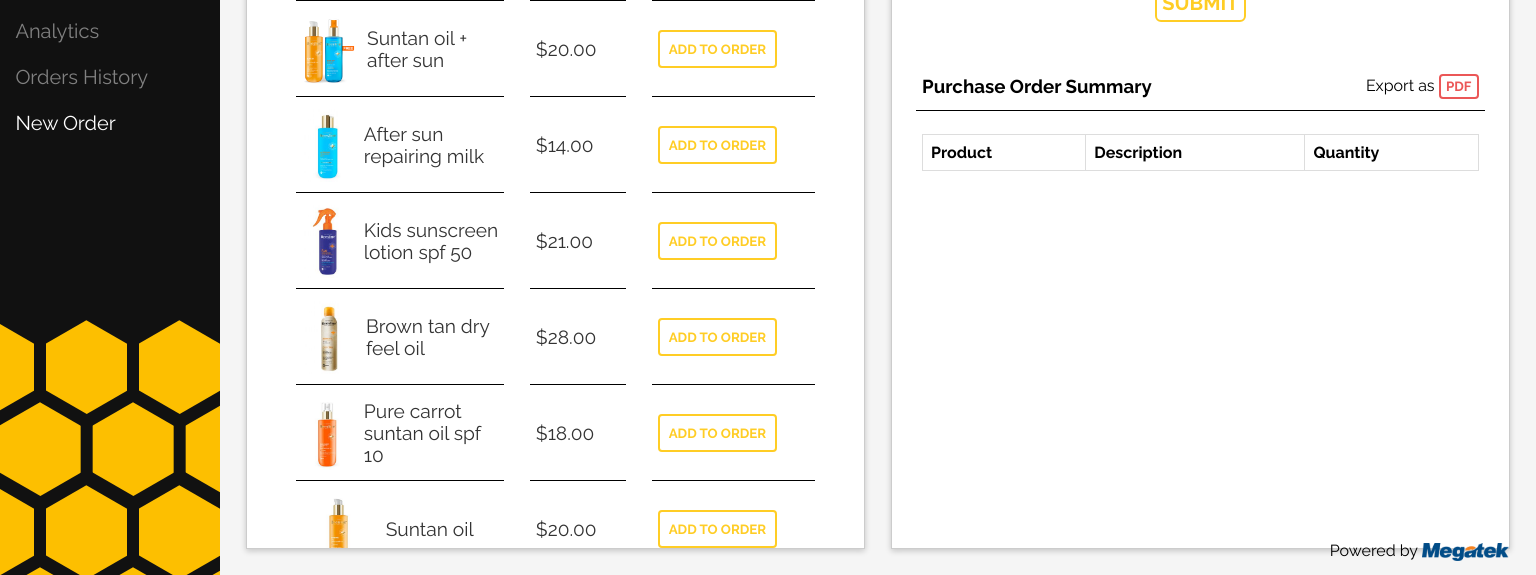
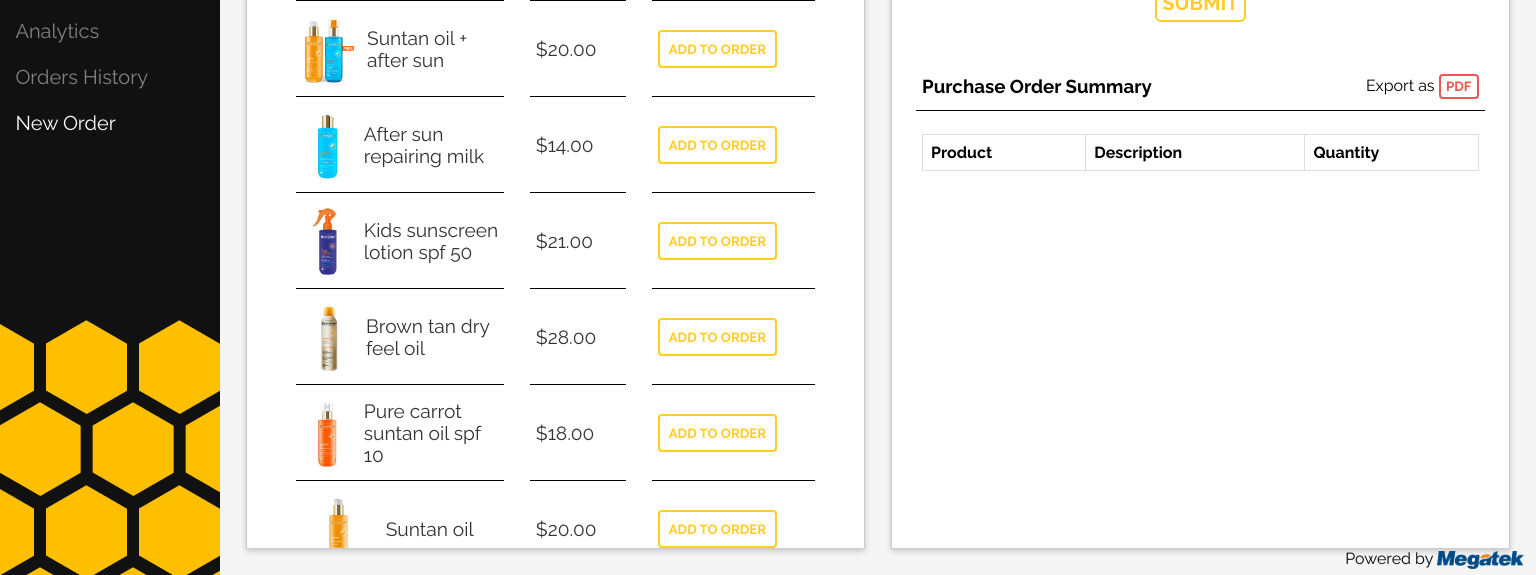
Before and after one commit to makramloughman/beesline, a plain HTML site: page Purchase_Order_Interface/index.html in a window 1536 px wide. Shown: the part 225-800 px from the top of the page. Drawn offline with nearby package versions, Linux system fonts and the light colour scheme.

Commit message:
Update style-sidenav.css

```diff
--- a/Purchase_Order_Interface/style-sidenav.css
+++ b/Purchase_Order_Interface/style-sidenav.css
@@ -132,12 +132,6 @@ body {
 
   .tmp-unvisible2 {
     display: none;
-  }
-
-  footer {
-    position: absolute;
-    right: 0;
-    padding: 1.75vh 1.75vw;
   }
 
 }
```
